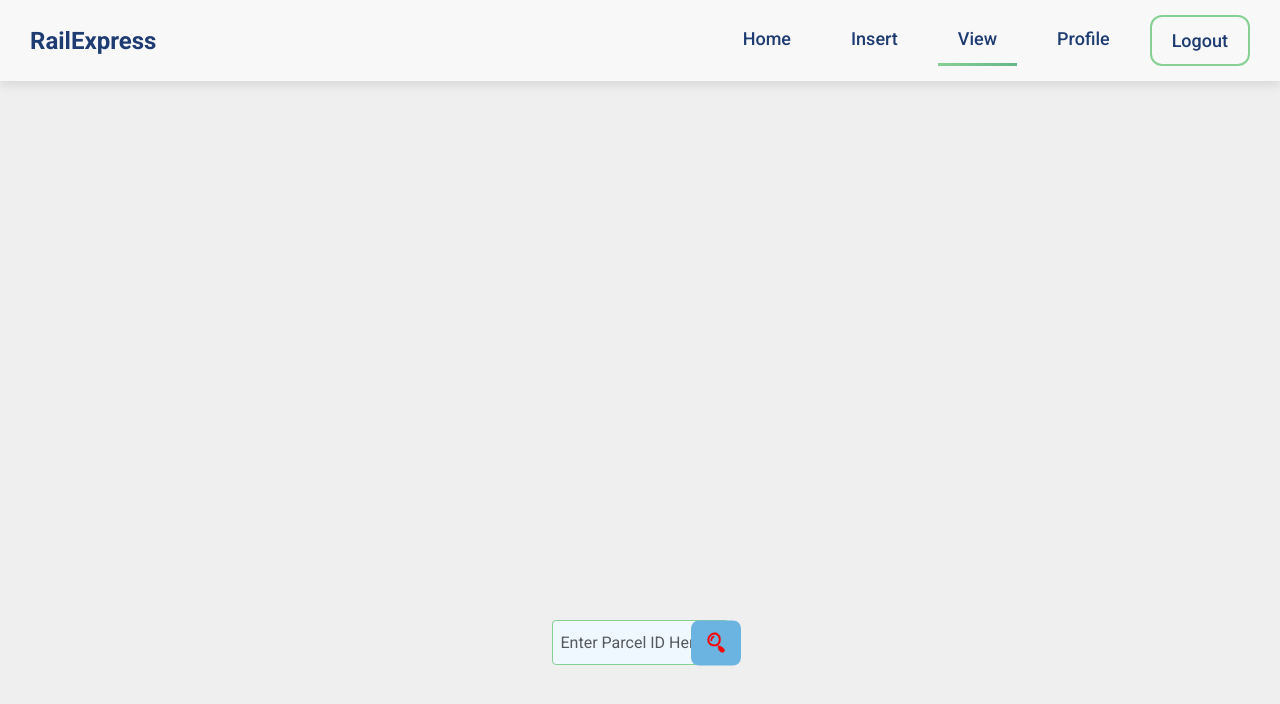
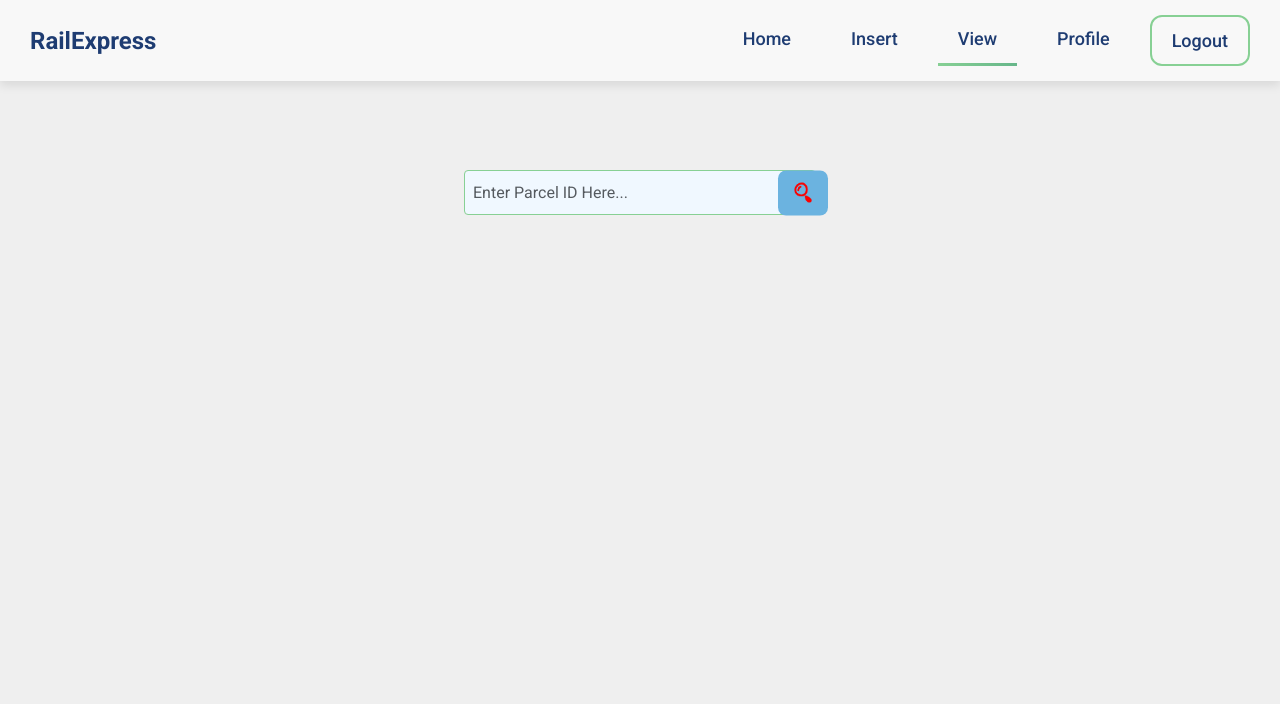
Before and after one commit to ParcelManagment/Website_Frontend, a React (Create React App) app in the folder Parcel_Management_System/: page /view in a window 1280 px wide. Shown: the top 704 px of the page. Built offline with nearby package versions, Linux system fonts and the light colour scheme; no server answers.

Commit message:
update view

```diff
--- a/Parcel_Management_System/src/Components/ViewPage/ViewPage.css
+++ b/Parcel_Management_System/src/Components/ViewPage/ViewPage.css
@@ -20,8 +20,8 @@
 
 .input_wrapper {
     position: relative;
-    width: 100%;
-    margin-top: 500px;
+    width: 400px;
+    margin-top: 50px;
     flex-wrap: wrap;
 }
 
```
